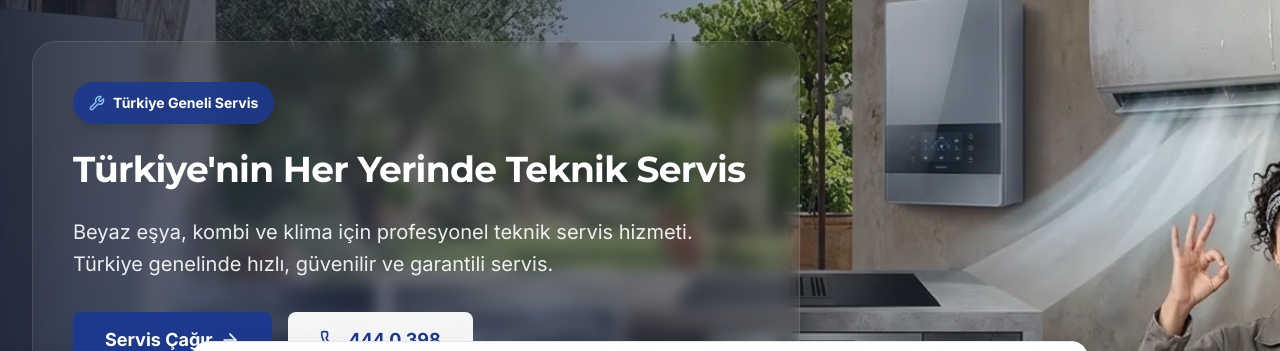
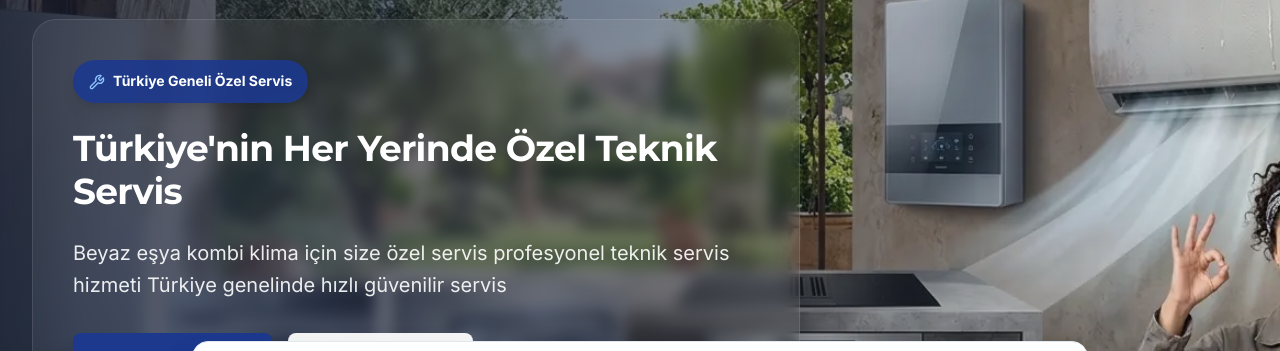
Before and after one commit to mehmetaliakpolat035-glitch/akpolat, a Next.js app: page / in a window 1280 px wide. Shown: the part 194-545 px from the top of the page. Built offline with nearby package versions, Linux system fonts and the light colour scheme; no server answers.

Commit message:
feat: update homepage hero messaging

```diff
--- a/src/components/sections/Hero.tsx
+++ b/src/components/sections/Hero.tsx
@@ -12,11 +12,11 @@ interface HeroProps {
 export function Hero({ title, subtitle, city }: HeroProps) {
   const defaultTitle = city
     ? `${city} Teknik Servis Hizmetleri`
-    : 'Türkiye\'nin Her Yerinde Teknik Servis';
+    : 'Türkiye\'nin Her Yerinde Özel Teknik Servis';
 
   const defaultSubtitle = city
     ? `${city} ve tüm ilçelerinde beyaz eşya, kombi ve klima servis hizmeti. Profesyonel ekibimizle ${city}'da hizmetinizdeyiz.`
-    : 'Beyaz eşya, kombi ve klima için profesyonel teknik servis hizmeti. Türkiye genelinde hızlı, güvenilir ve garantili servis.';
+    : 'Beyaz eşya kombi klima için size özel servis profesyonel teknik servis hizmeti Türkiye genelinde hızlı güvenilir servis';
 
   return (
     <section className="relative bg-slate-900 overflow-hidden">
@@ -57,7 +57,7 @@ export function Hero({ title, subtitle, city }: HeroProps) {
                 <>
                   <Wrench className="w-4 h-4 text-blue-300" />
                   <span className="text-sm text-white font-bold">
-                    Türkiye Geneli Servis
+                    Türkiye Geneli Özel Servis
                   </span>
                 </>
               )}
```
